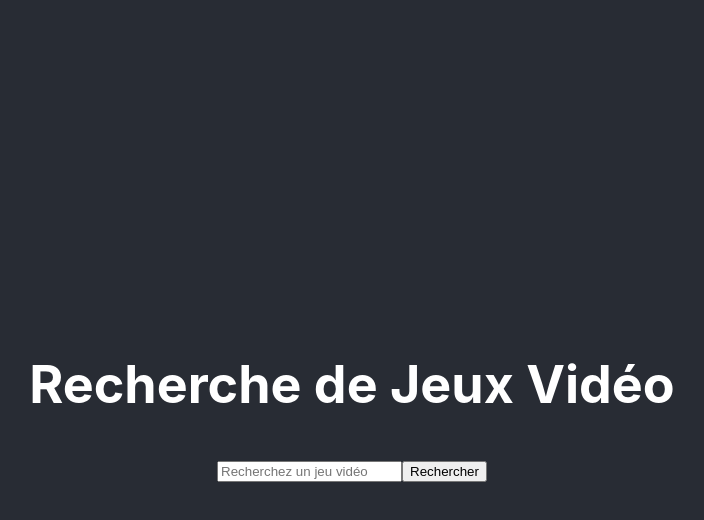
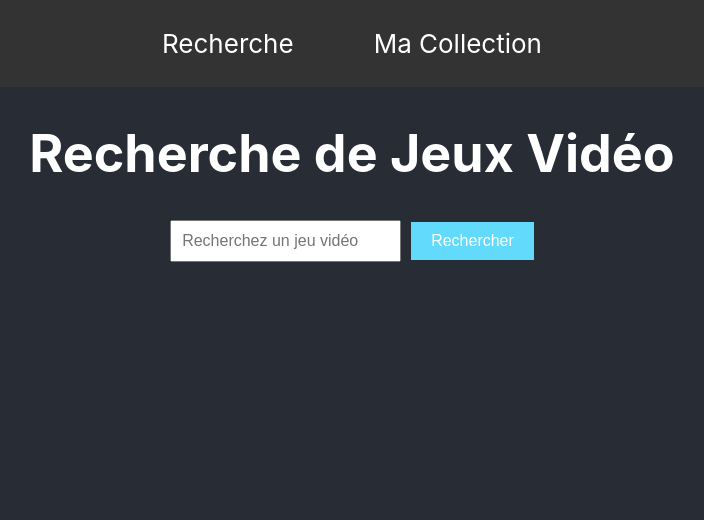
Before and after one commit to Gael-Mousset/maCollection-Front, a React (Create React App) app: page / in a window 1280 px wide. Shown: the top 520 px of the page, without its empty margins (288-992 px from the left). Built offline with nearby package versions, Linux system fonts and the light colour scheme.

Commit message:
add collection

```diff
--- a/package.json
+++ b/package.json
@@ -9,6 +9,7 @@
     "axios": "^1.7.2",
     "react": "^18.3.1",
     "react-dom": "^18.3.1",
+    "react-router-dom": "^6.23.1",
     "react-scripts": "5.0.1",
     "web-vitals": "^2.1.4"
   },
--- a/src/App.css
+++ b/src/App.css
@@ -1,16 +1,5 @@
 .App {
   text-align: center;
-}
-
-.App-logo {
-  height: 40vmin;
-  pointer-events: none;
-}
-
-@media (prefers-reduced-motion: no-preference) {
-  .App-logo {
-    animation: App-logo-spin infinite 20s linear;
-  }
 }
 
 .App-header {
@@ -18,21 +7,46 @@
   min-height: 100vh;
   display: flex;
   flex-direction: column;
-  align-items: center;
-  justify-content: center;
+  /* align-items: center;
+  justify-content: center; */
   font-size: calc(10px + 2vmin);
   color: white;
 }
+form {
+  margin-top: 20px;
+}
+input {
+  padding: 10px;
+  font-size: 16px;
+  margin-right: 10px;
+}
+button {
+  padding: 10px 20px;
+  font-size: 16px;
+  background-color: #61dafb;
+  border: none;
+  color: white;
+  cursor: pointer;
+}
+button:hover {
+  background-color: #21a1f1;
+}
+/* div {
+  margin-top: 20px;
+} */
 
-.App-link {
-  color: #61dafb;
+div h2 {
+  font-size: 24px;
+  margin-top: 10px;
 }
 
-@keyframes App-logo-spin {
-  from {
-    transform: rotate(0deg);
-  }
-  to {
-    transform: rotate(360deg);
-  }
+div img {
+  max-width: 100%;
+  height: auto;
 }
+
+.game-grid {
+  display: flex;
+  flex-wrap: wrap;
+  justify-content: center;
+}
--- a/src/App.js
+++ b/src/App.js
@@ -1,14 +1,33 @@
-import React from "react";
+import React, { useState } from "react";
 import "./App.css";
-import SearchComponent from "./components/SearchComponent";
+import { BrowserRouter as Router, Routes, Route } from "react-router-dom";
+import NavBar from "./components/NavBar/NavBarComponents";
+import SearchComponent from "./components/Search/SearchComponent";
+import MyCollection from "./components/MaCollection/MaCollectionComponents";
 
 const App = () => {
+  const [collection, setCollection] = useState([]);
+  const addToCollection = (game) => {
+    setCollection([...collection, game]);
+  };
   return (
-    <div className="App">
-      <header className="App-header">
-        <SearchComponent />
-      </header>
-    </div>
+    <Router>
+      <div className="App">
+        <header className="App-header">
+          <NavBar />
+          <Routes>
+            <Route
+              path="/"
+              element={<SearchComponent addToCollection={addToCollection} />}
+            />
+            <Route
+              path="/collection"
+              element={<MyCollection collection={collection} />}
+            />
+          </Routes>
+        </header>
+      </div>
+    </Router>
   );
 };
 
--- /dev/null
+++ b/src/components/MaCollection/MaCollectionComponents.css
@@ -0,0 +1,27 @@
+.game-card {
+  border: 1px solid #ddd;
+  border-radius: 4px;
+  padding: 16px;
+  margin: 16px;
+  text-align: center;
+  max-width: 350px;
+}
+
+.game-card img {
+  width: 100%;
+  height: auto;
+}
+
+.game-card button {
+  margin-top: 8px;
+  padding: 10px 20px;
+  font-size: 16px;
+  background-color: #61dafb;
+  border: none;
+  color: white;
+  cursor: pointer;
+}
+
+.game-card button:hover {
+  background-color: #21a1f1;
+}
--- /dev/null
+++ b/src/components/MaCollection/MaCollectionComponents.js
@@ -0,0 +1,27 @@
+import React from "react";
+
+const MyCollection = ({ collection }) => {
+  return (
+    <div>
+      <h1>Ma Collection de Jeux</h1>
+      {collection.length === 0 ? (
+        <p>Aucun jeu dans la collection.</p>
+      ) : (
+        <div className="game-grid">
+          {collection.map((game) => (
+            <div key={game.id} className="game-card">
+              <h2>{game.game_title}</h2>
+              <p>{game.release_date}</p>
+              <img
+                src={`https://cdn.thegamesdb.net/images/thumb/boxart/front/${game.id}-1.jpg`}
+                alt={game.game_title}
+              />
+            </div>
+          ))}
+        </div>
+      )}
+    </div>
+  );
+};
+
+export default MyCollection;
--- /dev/null
+++ b/src/components/NavBar/NavBarComponents.css
@@ -0,0 +1,29 @@
+.navbar {
+  background-color: #333;
+  overflow: hidden;
+}
+
+.navbar ul {
+  list-style-type: none;
+  margin: 0;
+  padding: 0;
+  display: flex;
+  justify-content: center;
+}
+
+.navbar li {
+  padding: 14px 20px;
+}
+
+.navbar li a {
+  color: white;
+  text-align: center;
+  padding: 14px 20px;
+  text-decoration: none;
+  display: block;
+}
+
+.navbar li a:hover {
+  background-color: #ddd;
+  color: black;
+}
--- /dev/null
+++ b/src/components/NavBar/NavBarComponents.js
@@ -0,0 +1,20 @@
+import React from "react";
+import { Link } from "react-router-dom";
+import "./NavBarComponents.css";
+
+const NavBar = () => {
+  return (
+    <nav className="navbar">
+      <ul>
+        <li>
+          <Link to="/">Recherche</Link>
+        </li>
+        <li>
+          <Link to="/collection">Ma Collection</Link>
+        </li>
+      </ul>
+    </nav>
+  );
+};
+
+export default NavBar;
--- /dev/null
+++ b/src/components/Search/SearchComponent.css
@@ -0,0 +1,27 @@
+.game-card {
+  border: 1px solid #ddd;
+  border-radius: 4px;
+  padding: 16px;
+  margin: 16px;
+  text-align: center;
+  max-width: 350px;
+}
+
+.game-card img {
+  width: 100%;
+  height: auto;
+}
+
+.game-card button {
+  margin-top: 8px;
+  padding: 10px 20px;
+  font-size: 16px;
+  background-color: #61dafb;
+  border: none;
+  color: white;
+  cursor: pointer;
+}
+
+.game-card button:hover {
+  background-color: #21a1f1;
+}
--- /dev/null
+++ b/src/components/Search/SearchComponent.js
@@ -0,0 +1,62 @@
+import React, { useState } from "react";
+import axios from "axios";
+import "./SearchComponent.css";
+
+const SearchComponent = ({ addToCollection }) => {
+  const [query, setQuery] = useState("");
+  const [games, setGames] = useState([]);
+  const [img, setImg] = useState([]);
+  const apiKey =
+    "e2632452c70b87623a7abd8f06273b80f723db6158242bebb380284efa6a251c"; // Remplacez par votre clé API TheGamesDB
+
+  const searchGames = async (e) => {
+    e.preventDefault();
+    try {
+      const response = await axios.get(`/v1/Games/ByGameName`, {
+        params: {
+          apikey: apiKey,
+          name: query,
+        },
+      });
+      console.log(response.data.data.games);
+      console.log(response.data.data);
+      setGames(response.data.data.games);
+      setImg(response.data.data);
+    } catch (error) {
+      console.error("Erreur lors de la recherche des jeux :", error);
+    }
+  };
+
+  return (
+    <div>
+      <h1>Recherche de Jeux Vidéo</h1>
+      <form onSubmit={searchGames}>
+        <input
+          type="text"
+          value={query}
+          onChange={(e) => setQuery(e.target.value)}
+          placeholder="Recherchez un jeu vidéo"
+        />
+        <button type="submit">Rechercher</button>
+      </form>
+      <div className="game-grid">
+        {games &&
+          games.map((game) => (
+            <div key={game.id} className="game-card">
+              <h2>{game.game_title}</h2>
+              <p>{game.release_date}</p>
+              <img
+                src={`https://cdn.thegamesdb.net/images/thumb/boxart/front/${game.id}-1.jpg`}
+                alt={game.game_title}
+              />
+              <button onClick={() => addToCollection(game)}>
+                Ajouter à la collection
+              </button>
+            </div>
+          ))}
+      </div>
+    </div>
+  );
+};
+
+export default SearchComponent;
```
Also changed, not shown: 1 other file (tests, documents, lock files or other folders).
